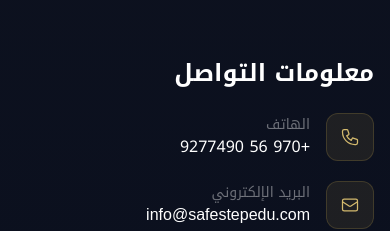
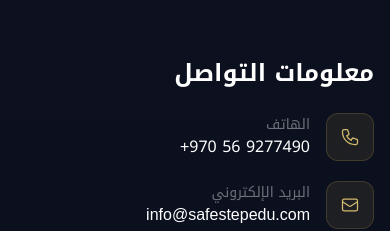
Before and after one commit to wisamalaysawork/safestepedu, a Next.js app: page / in a window 390 px wide. Shown: the part 6640-6871 px from the top of the page. Built offline with nearby package versions, Linux system fonts and the light colour scheme.

Commit message:
fix: force LTR text direction on phone number and email under RTL site layout

```diff
--- a/src/app/page.tsx
+++ b/src/app/page.tsx
@@ -341,12 +341,12 @@ ${formData.message ? `✉️ *تفاصيل إضافية:* ${formData.message}` :
                         <svg className="w-5 h-5 text-gold-400" fill="none" viewBox="0 0 24 24" stroke="currentColor">
                           <path strokeLinecap="round" strokeLinejoin="round" strokeWidth={1.5} d="M3 5a2 2 0 012-2h3.28a1 1 0 01.948.684l1.498 4.493a1 1 0 01-.502 1.21l-2.257 1.13a11.042 11.042 0 005.516 5.516l1.13-2.257a1 1 0 011.21-.502l4.493 1.498a1 1 0 01.684.949V19a2 2 0 01-2 2h-1C9.716 21 3 14.284 3 6V5z" />
                         </svg>
-                      ), label: "الهاتف", value: "+970 56 9277490" },
+                      ), label: "الهاتف", value: "+970 56 9277490", dir: "ltr" },
                       { icon: (
                         <svg className="w-5 h-5 text-gold-400" fill="none" viewBox="0 0 24 24" stroke="currentColor">
                           <path strokeLinecap="round" strokeLinejoin="round" strokeWidth={1.5} d="M3 8l7.89 5.26a2 2 0 002.22 0L21 8M5 19h14a2 2 0 002-2V7a2 2 0 00-2-2H5a2 2 0 00-2 2v10a2 2 0 002 2z" />
                         </svg>
-                      ), label: "البريد الإلكتروني", value: "info@safestepedu.com" },
+                      ), label: "البريد الإلكتروني", value: "info@safestepedu.com", dir: "ltr" },
                       { icon: (
                         <svg className="w-5 h-5 text-gold-400" fill="none" viewBox="0 0 24 24" stroke="currentColor">
                           <path strokeLinecap="round" strokeLinejoin="round" strokeWidth={1.5} d="M17.657 16.657L13.414 20.9a1.998 1.998 0 01-2.827 0l-4.244-4.243a8 8 0 1111.314 0z" />
@@ -360,7 +360,7 @@ ${formData.message ? `✉️ *تفاصيل إضافية:* ${formData.message}` :
                         </div>
                         <div>
                           <p className="text-sm text-white/40">{item.label}</p>
-                          <p className="font-medium text-white">{item.value}</p>
+                          <p className="font-medium text-white text-right" dir={item.dir || "rtl"}>{item.value}</p>
                         </div>
                       </div>
                     ))}
```
